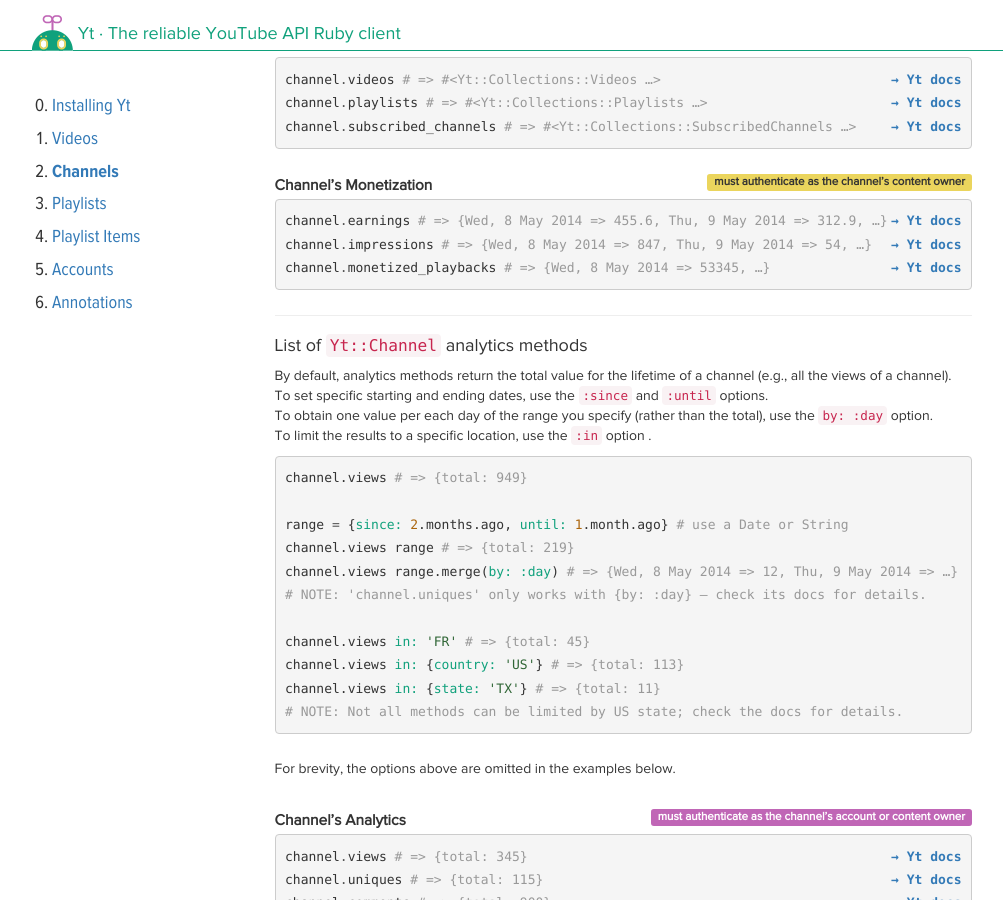
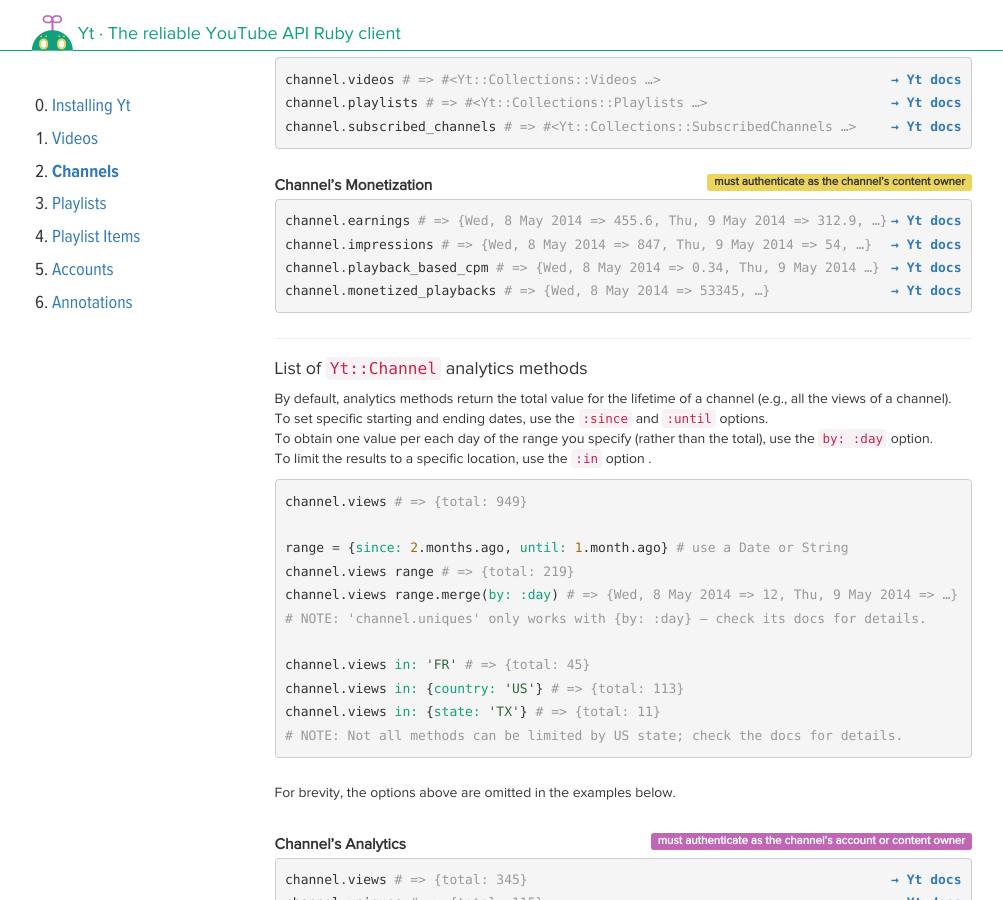
Before and after one commit to nullscreen/yt, a Jekyll site: the page built from channels.html, in a window 1280 px wide and 900 px high, scrolled down 2142 px. Shown: the whole window, without its empty margins (138-1141 px from the left). Built offline with Jekyll 4.4.1, drawn with Linux system fonts in a browser that asks for light colours; nearby versions of some CDN libraries; some web fonts are replaced.

Commit message:
Add `:playback_based_cpm` to reflect 42f1740

```diff
--- a/channels.html
+++ b/channels.html
@@ -127,6 +127,7 @@
   <dd><a class="anchor" id="monetization"></a><div class="highlight"><pre>
 {% include doc.html link="Models/Channel#earnings" %}{% include example.html object='channel' method='earnings' result='{Wed, 8 May 2014 => 455.6, Thu, 9 May 2014 => 312.9, …}' %}
 {% include doc.html link="Models/Channel#impressions" %}{% include example.html object='channel' method='impressions' result='{Wed, 8 May 2014 => 847, Thu, 9 May 2014 => 54, …}' %}
+{% include doc.html link="Models/Channel#playback_based_cpm" %}{% include example.html object='channel' method='playback_based_cpm' result='{Wed, 8 May 2014 => 0.34, Thu, 9 May 2014 …}' %}
 {% include doc.html link="Models/Channel#monetized_playbacks" %}{% include example.html object='channel' method='monetized_playbacks' result='{Wed, 8 May 2014 => 53345, …}' %}</pre>
   </div></dd>
 </dl>
--- a/videos.html
+++ b/videos.html
@@ -212,6 +212,7 @@
 {% include doc.html link="Models/Video#ad_formats" %}{% include example.html object='video' method='ad_formats' result='["standard_instream", "trueview_instream"]' %}
 {% include doc.html link="Models/Video#earnings" %}{% include example.html object='video' method='earnings' result='{Wed, 8 May 2014 => 455.1, Thu, 9 May 2014 => 312.3, …}' %}
 {% include doc.html link="Models/Video#impressions" %}{% include example.html object='video' method='impressions' result='{Wed, 8 May 2014 => 84734, Thu, 9 May 2014 => 456, …}' %}
+{% include doc.html link="Models/Video#playback_based_cpm" %}{% include example.html object='video' method='playback_based_cpm' result='{Wed, 8 May 2014 => 1.24, Thu, 9 May 2014 => …}' %}
 {% include doc.html link="Models/Video#monetized_playbacks" %}{% include example.html object='video' method='monetized_playbacks' result='{Wed, 8 May 2014 => 53345, …}' %}</pre>
   </div></dd>
 </dl>
```
